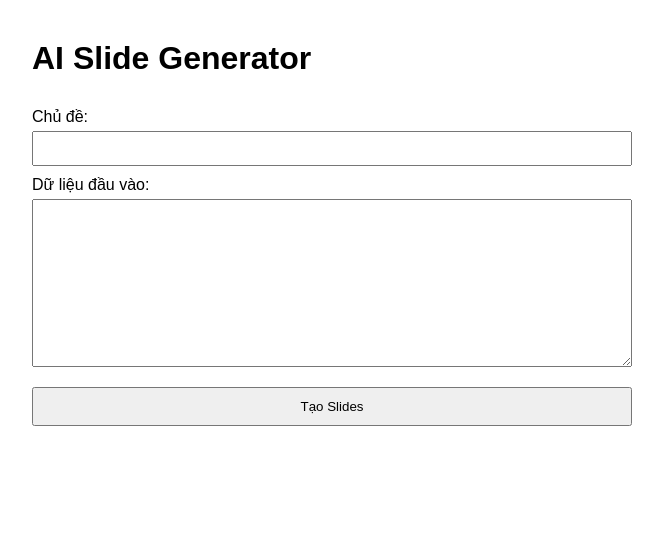
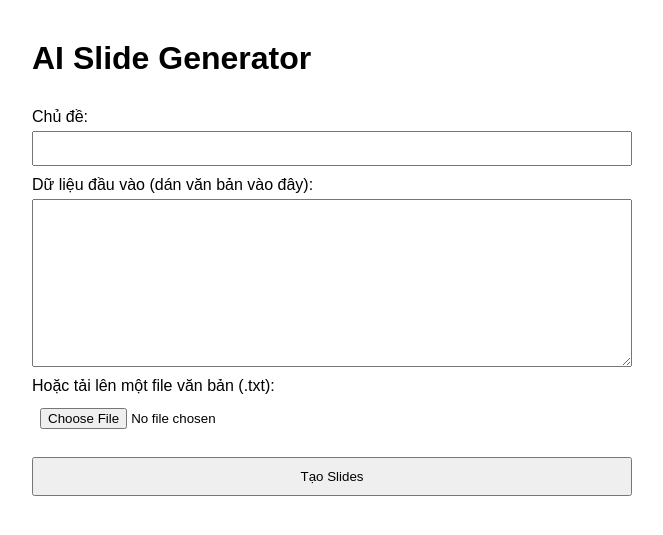
Before and after one commit to trungdzid3/Make-presentation-slides-automatically, a Flask app: page / in a window 1280 px wide. Shown: the top 535 px of the page, without its empty margins (8-671 px from the left). Run offline with Flask 3, Linux system fonts and the light colour scheme.

Commit message:
feat: Thêm chức năng tải file lên
- Thêm một trường nhập file vào giao diện người dùng để cho phép người dùng tải lên một file văn bản.
- Cập nhật backend để xử lý việc tải file lên và ưu tiên nội dung file hơn văn bản được dán.
- Hạn chế việc tải file lên chỉ `.txt` để phù hợp với khả năng của backend.
- Thêm một file `.gitignore` để loại trừ các bản ghi và các tạo phẩm kiểm tra.

```diff
--- a/app.py
+++ b/app.py
@@ -122,7 +122,17 @@ def index():
 @app.route('/generate', methods=['POST'])
 def generate():
     topic = request.form['topic']
-    data = request.form['data']
+    data = request.form.get('data', '') # Sử dụng .get để tránh KeyError
+    file = request.files.get('file')
+
+    if file and file.filename != '':
+        # Ưu tiên đọc dữ liệu từ file nếu được cung cấp
+        if file.filename.endswith('.txt'):
+            data = file.read().decode('utf-8')
+        else:
+            return "Lỗi: Chỉ hỗ trợ file .txt", 400
+    elif not data:
+        return "Lỗi: Vui lòng cung cấp dữ liệu qua văn bản hoặc tải lên một file.", 400
 
     # Gọi hàm AI để lấy nội dung (sử dụng hàm giả lập)
     slides_content = generate_slides_from_ai_mock(topic, data)
--- a/templates/index.html
+++ b/templates/index.html
@@ -15,12 +15,15 @@
 </head>
 <body>
     <h1>AI Slide Generator</h1>
-    <form action="/generate" method="post">
+    <form action="/generate" method="post" enctype="multipart/form-data">
         <label for="topic">Chủ đề:</label>
         <input type="text" id="topic" name="topic" required>
 
-        <label for="data">Dữ liệu đầu vào:</label>
-        <textarea id="data" name="data" required></textarea>
+        <label for="data">Dữ liệu đầu vào (dán văn bản vào đây):</label>
+        <textarea id="data" name="data"></textarea>
+
+        <label for="file">Hoặc tải lên một file văn bản (.txt):</label>
+        <input type="file" id="file" name="file" accept=".txt">
 
         <button type="submit">Tạo Slides</button>
     </form>
--- /dev/null
+++ b/test_upload.txt
@@ -0,0 +1,2 @@
+Đây là nội dung từ một file văn bản được tải lên để kiểm tra.
+Nó chứa một vài dòng để đảm bảo việc đọc file hoạt động chính xác.
```
Also changed, not shown: 1 other file.
